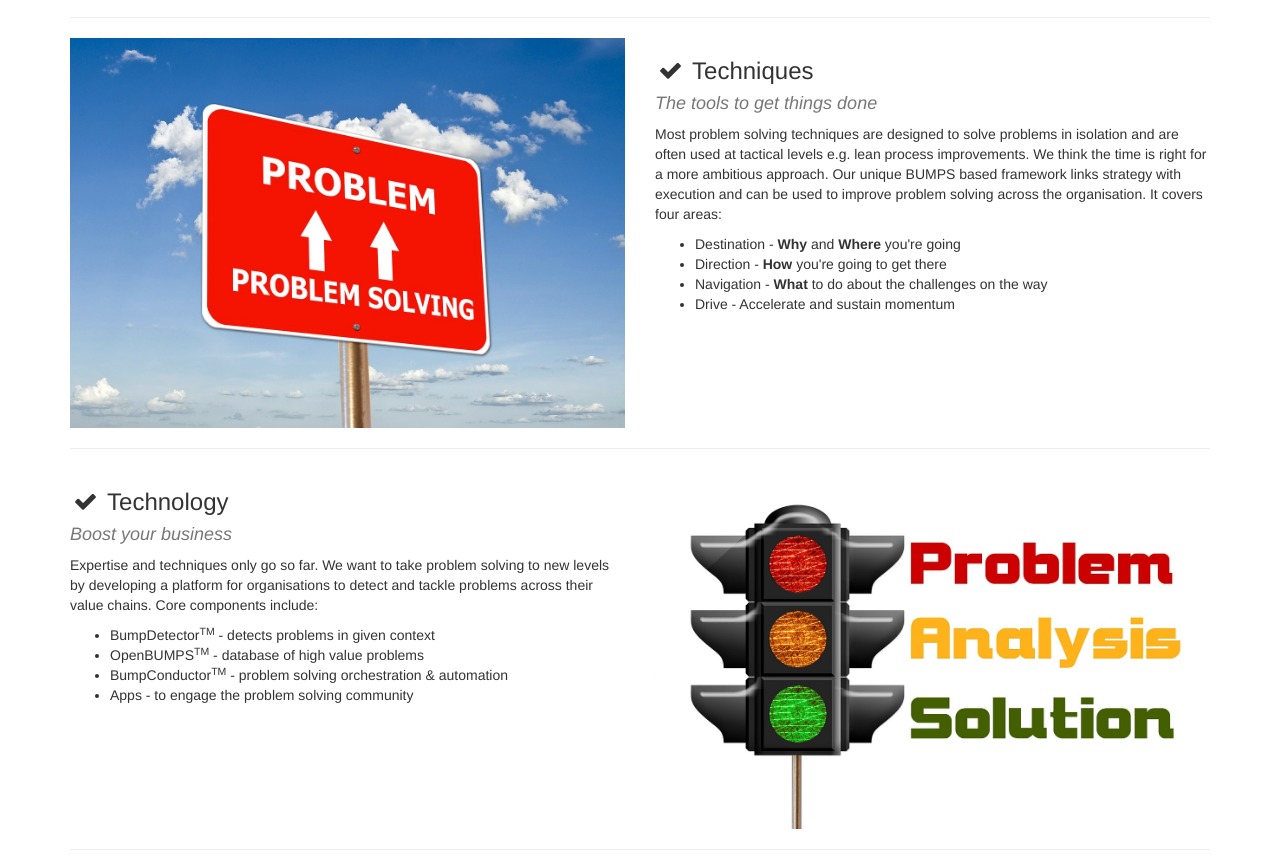
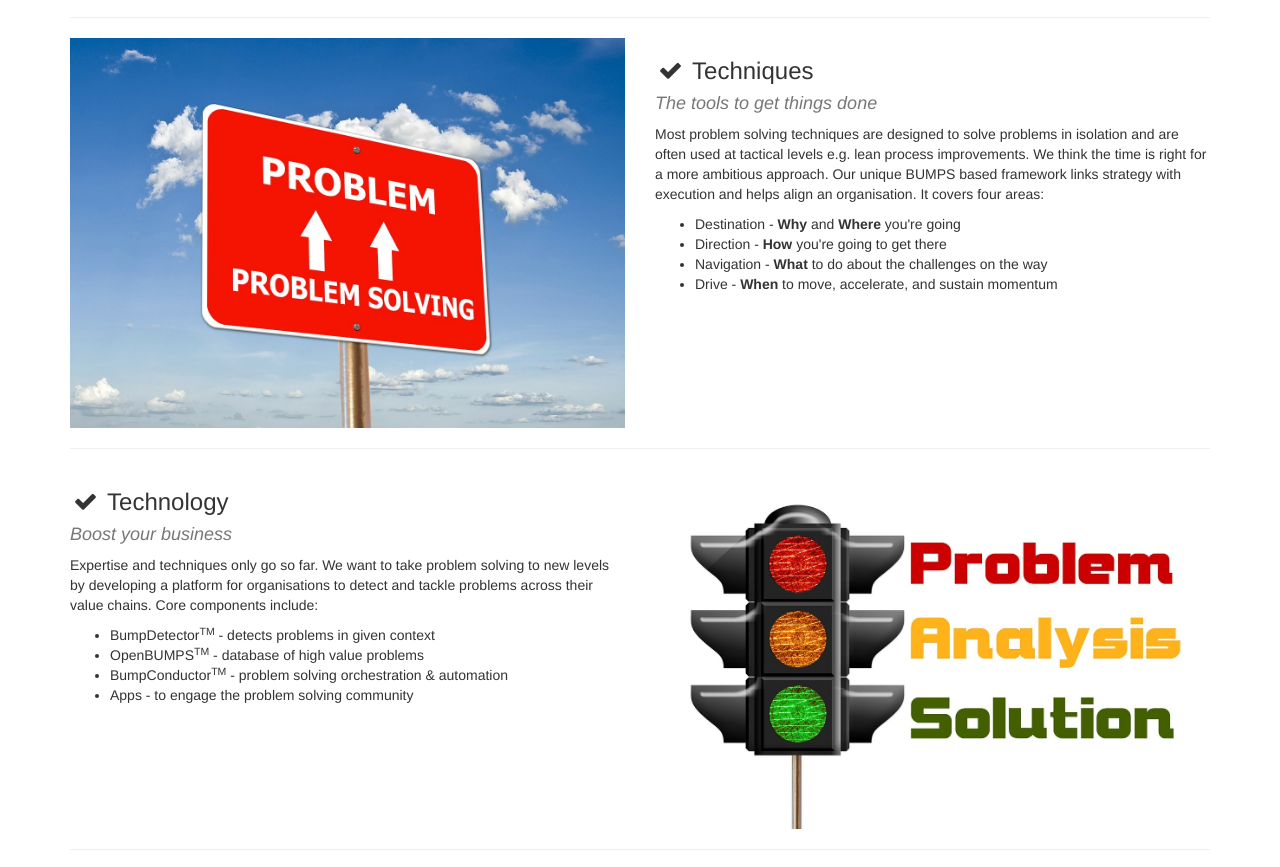
Before and after one commit to BumpConductor/BUMPconductor.github.io, a plain HTML site: page index.html in a window 1280 px wide. Shown: the part 1411-2278 px from the top of the page. Drawn offline with Linux system fonts and the light colour scheme.

Commit message:
update to drive bit

```diff
--- a/index.html
+++ b/index.html
@@ -186,14 +186,14 @@
             <h3><i class="fa fa-check fa-fw"></i> Techniques</h3>
             <h4 class="text-muted"><i>The tools to get things done</i> </h4>
             <p>Most problem solving techniques are designed to solve problems in isolation and are often used at tactical levels e.g. lean process improvements.
-                We think the time is right for a more ambitious approach. Our unique BUMPS based framework links strategy with execution and can be used to improve
-                problem solving across the organisation. It covers four areas:
+                We think the time is right for a more ambitious approach. Our unique BUMPS based framework links strategy with execution and helps align an organisation.
+                It covers four areas:
             </p>
             <ul>
                  <li>Destination - <b>Why</b> and <b>Where</b> you're going</li>
                   <li>Direction - <b>How</b> you're going to get there</li>
                   <li>Navigation - <b>What</b> to do about the challenges on the way</li>
-                  <li>Drive - Accelerate and sustain momentum</li>
+                  <li>Drive - <b>When</b> to move, accelerate, and sustain momentum</li>
              </ul>
         </div>
         <div class="col-md-6 col-md-pull-6">
```
